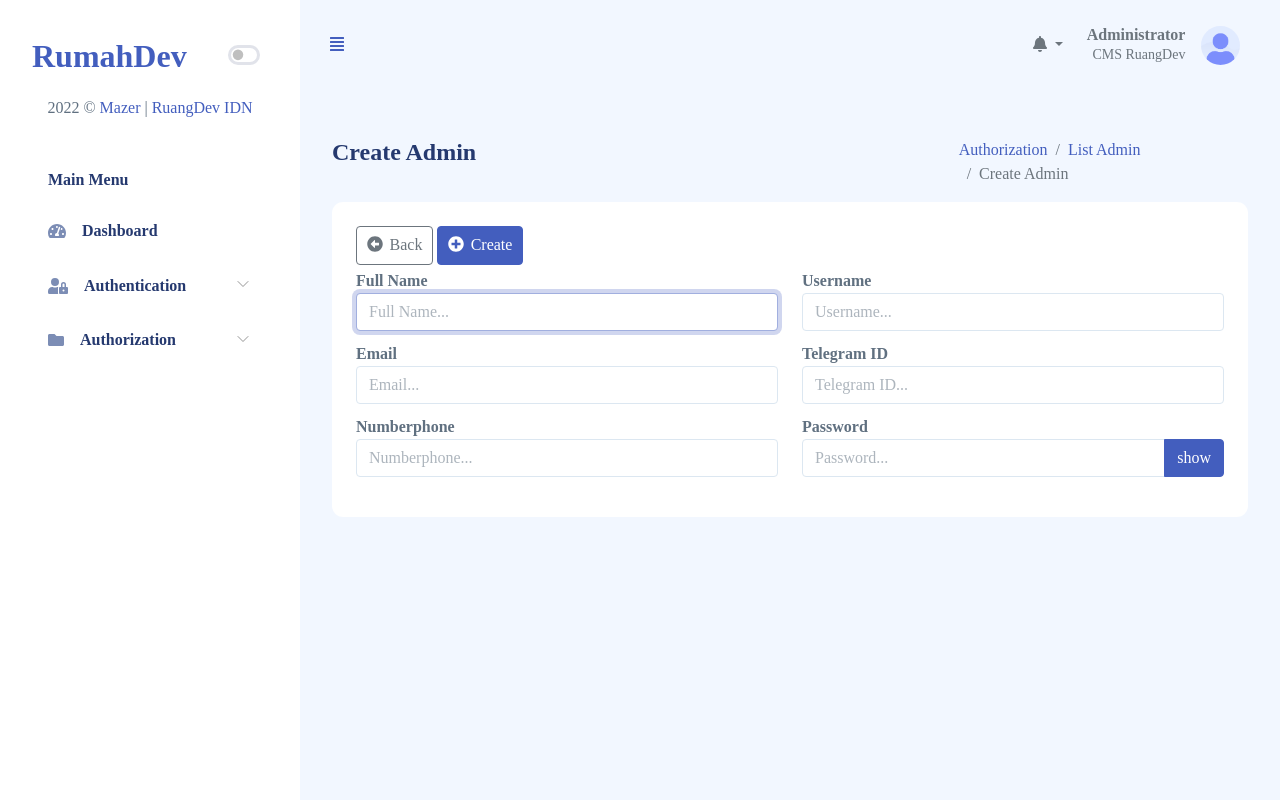
After one commit to ruangdev/starter-kit-codeIgniter-4, a CodeIgniter 4 app: template app/Views/Admin/User/create.php in a window 1280 px wide. The commit adds this page. Run offline with PHP 8.4 and a stand-in for CodeIgniter, Linux system fonts and the light colour scheme; the template is opened without the code that fills it, so the values that code supplies are empty; some libraries are stand-ins or nearby versions.

Commit message:
view create admin

```diff
--- a/app/Config/Routes.php
+++ b/app/Config/Routes.php
@@ -35,5 +35,6 @@ $routes->group('/cms/v1', ['filter' => 'login'], function($routes) {
     /**
      * Route User Management
      */
-    $routes->get('list-admin', 'Admin\UserController::index',['as' => 'admin.user']);
+    $routes->get('list-admin', 'Admin\UserController::index',['as' => 'admin.user.list']);
+    $routes->get('create-admin','Admin\UserController::create',['as' => 'admin.user.create']);
 });
--- a/app/Controllers/Admin/UserController.php
+++ b/app/Controllers/Admin/UserController.php
@@ -34,6 +34,11 @@ class UserController extends BaseController
             return view('Admin/User/index');
     }
 
+    public function create()
+    {
+        return view('Admin/User/create');
+    }
+
     public function store()
     {
         $result = Users::create([
--- /dev/null
+++ b/app/Views/Admin/User/create.php
@@ -0,0 +1,106 @@
+<?= $this->extend('Admin/layout/app') ?>
+
+<?= $this->section('csscustom') ?>
+
+<?= $this->endSection() ?>
+
+<?= $this->section('content') ?>
+
+<div class="page-title">
+    <div class="row">
+
+        <div class="col-12 col-md-8 order-md-1 order-first">
+            <h4 class="card-title">
+                Create Admin
+            </h4>
+        </div>
+
+        <div class="col-12 col-md-4 order-md-2 order-last">
+            <nav aria-label="breadcrumb" class="breadcrumb-header float-start float-lg-end">
+                <ol class="breadcrumb">
+                    <li class="breadcrumb-item"><a href="">Authorization</a></li>
+                    <li class="breadcrumb-item"><a href="">List Admin</a></li>
+                    <li class="breadcrumb-item active" aria-current="page">Create Admin</li>
+                </ol>
+            </nav>
+        </div>
+    </div>
+</div>
+
+<section class="section">
+    <div class="card">
+        <div class="card-body">
+        <form class="form" action="" method="POST">
+
+                    <div class="row">
+
+                        <div class="col-12 d-flex justify-content-start">
+                            <a href="<?= route_to('admin.user.list') ?>" class="btn btn-outline-secondary icon icon-left me-1 mb-1">
+                                <i class="fas fa-arrow-alt-circle-left"></i>
+                                Back
+                            </a>
+                            <button type="submit" class="btn btn-primary icon icon-left me-1 mb-1">
+                                <i class="fas fa-plus-circle"></i>
+                                Create
+                            </button>
+                        </div>
+
+                        <div class="col-md-6 col-12">
+                            <div class="form-group">
+                                <label for="fullName">Full Name</label>
+                                <input type="text" id="fullName" class="form-control"
+                                    placeholder="Full Name..." name="fullName" autofocus>
+                            </div>
+                        </div>
+
+                        <div class="col-md-6 col-12">
+                            <div class="form-group">
+                                <label for="name">Username</label>
+                                <input type="text" id="name" class="form-control"
+                                    placeholder="Username..." name="name">
+                            </div>
+                        </div>
+
+                        <div class="col-md-6 col-12">
+                            <div class="form-group">
+                                <label for="email">Email</label>
+                                <input type="email" id="email" class="form-control" placeholder="Email..." name="email">
+                            </div>
+                        </div>
+
+                        <div class="col-md-6 col-12">
+                            <div class="form-group">
+                                <label for="telegramid">Telegram ID</label>
+                                <input type="text" id="telegramid" class="form-control"
+                                    name="telegramid" placeholder="Telegram ID...">
+                            </div>
+                        </div>
+
+                        <div class="col-md-6 col-12">
+                            <div class="form-group">
+                                <label for="Numberphone">Numberphone</label>
+                                <input type="text" id="Numberphone" class="form-control"
+                                    name="Numberphone" placeholder="Numberphone...">
+                            </div>
+                        </div>
+
+                        <div class="col-md-6 col-12">
+                            <div class="form-group">
+                                <label for="password">Password</label>
+                                <div class="input-group mb-3">
+                                        <input type="password" name="password" id="password" class="form-control" placeholder="Password...">
+                                        <button class="btn btn-primary" type="button" onclick="showPassword()">
+                                            show
+                                        </button>
+                                </div>
+                            </div>
+                        </div>
+                    </div>
+                </form>
+        </div>
+    </div>
+</section>
+<?= $this->endSection() ?>
+<?= $this->section('jscustom') ?>
+
+<?= $this->endSection() ?>
--- a/app/Views/Admin/User/index.php
+++ b/app/Views/Admin/User/index.php
@@ -9,7 +9,8 @@
 <div class="page-title">
     <div class="row">
         <div class="col-12 col-md-4 order-md-1 order-last">
-            <a href="" class="btn btn-primary">
+            <a href="<?= route_to('admin.user.create') ?>" class="btn btn-primary">
+            <i class="fas fa-folder-plus"></i>
                 Create
             </a>
         </div>
--- a/app/Views/Admin/layout/app.php
+++ b/app/Views/Admin/layout/app.php
@@ -48,11 +48,9 @@
 
         </div>
     </div>
-
     <script src="https://cdnjs.cloudflare.com/ajax/libs/font-awesome/5.15.4/js/all.min.js" integrity="sha512-Tn2m0TIpgVyTzzvmxLNuqbSJH3JP8jm+Cy3hvHrW7ndTDcJ1w5mBiksqDBb8GpE2ksktFvDB/ykZ0mDpsZj20w==" crossorigin="anonymous" referrerpolicy="no-referrer"></script>
     <script src="<?= base_url('assets/cms/js/bootstrap.js') ?>"></script>
     <script src="<?= base_url('assets/cms/js/app.js') ?>"></script>
     <?= $this->renderSection('jscustom') ?>
 </body>
-
 </html>
--- a/app/Views/Admin/layout/menu.php
+++ b/app/Views/Admin/layout/menu.php
@@ -10,7 +10,7 @@
     <ul class="menu">
         <li class="sidebar-title">Main Menu</li>
         <li class="sidebar-item ">
-            <a href="" class='sidebar-link'>
+            <a href="<?= route_to('admin.dashboard') ?>" class='sidebar-link'>
                 <i class="fas fa-tachometer-alt"></i>
                 <span>Dashboard</span>
             </a>
@@ -35,7 +35,7 @@
             </a>
             <ul class="submenu ">
                 <li class="submenu-item ">
-                    <a href="<?= route_to('admin.user')?>">
+                    <a href="<?= route_to('admin.user.list')?>">
                         Data Admin
                     </a>
                 </li>
```
